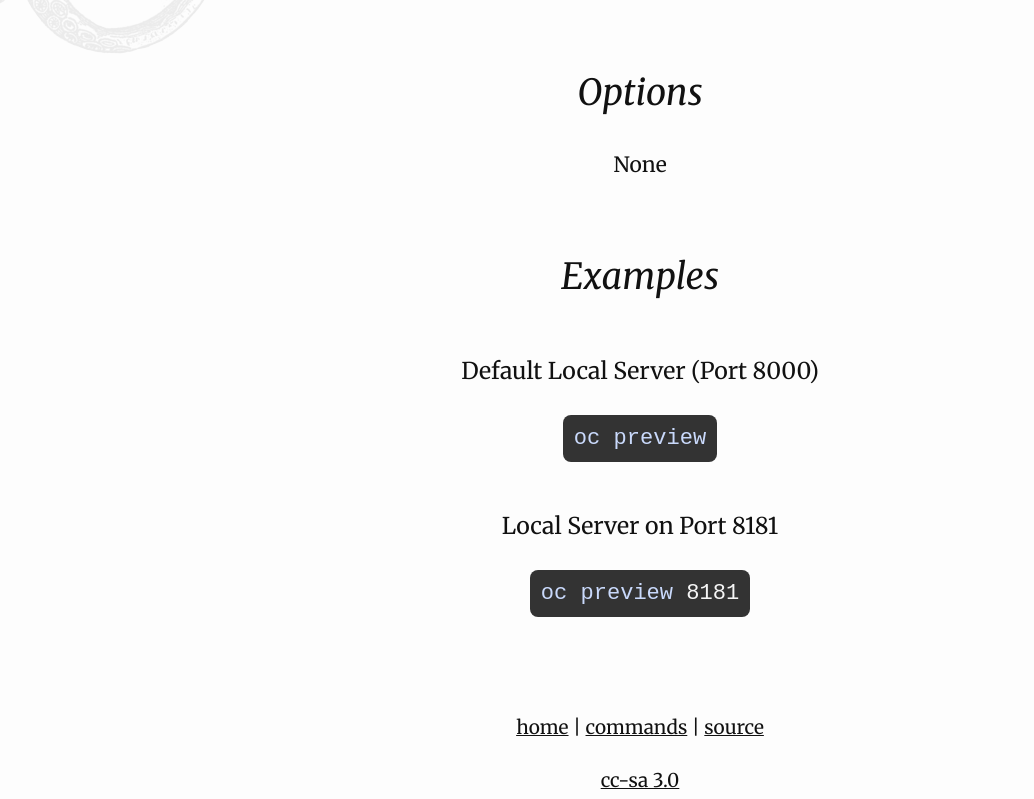
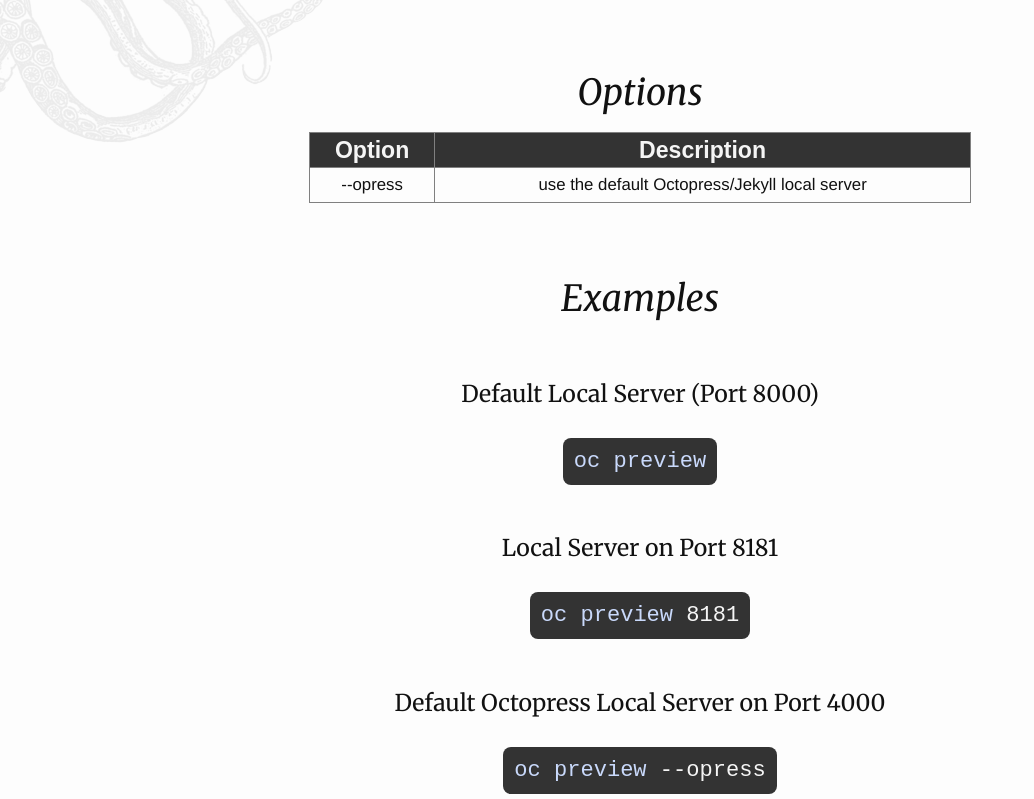
Before and after one commit to chrissimpkins/octopus, a plain HTML site: page cmd_preview.html in a window 1280 px wide. Shown: the part 1221-2020 px from the top of the page, without its empty margins (0-1034 px from the left). Drawn offline with Linux system fonts and the light colour scheme.

Commit message:
updated preview command options

```diff
--- a/cmd_preview.html
+++ b/cmd_preview.html
@@ -61,12 +61,23 @@
 </tr>
 </table>
 <h1>Options</h1>
-<p class="centertext">None</p>
+<table border="1">
+<tr>
+<th>Option</th>
+<th>Description</th>
+</tr>
+<tr>
+<td>--opress</td>
+<td>use the default Octopress/Jekyll local server</td>
+</tr>
+</table>
 <h1>Examples</h1>
 <h3>Default Local Server (Port 8000)</h3>
 <pre><code><span class="lavender">oc preview</span></code></pre>
 <h3>Local Server on Port 8181</h3>
 <pre><code><span class="lavender">oc preview</span> 8181</code></pre>
+<h3>Default Octopress Local Server on Port 4000</h3>
+<pre><code><span class="lavender">oc preview</span> --opress</code></pre>
 
 			</article><!-- end of .post -->
 		</section><!-- end of #post -->
```
